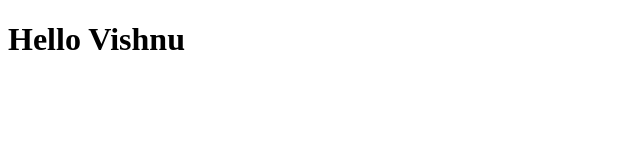
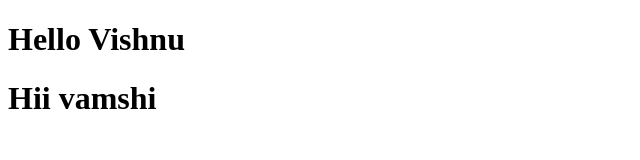
Before and after one commit to VamshiGangishetty04/28-collab, a plain HTML site: page index.html in a window 1280 px wide. Shown: the whole page, without its empty margins (0-640 px from the left). Drawn offline with Linux system fonts and the light colour scheme.

Commit message:
modified

```diff
--- a/index.html
+++ b/index.html
@@ -1,11 +1,15 @@
 <!DOCTYPE html>
 <html lang="en">
+
 <head>
     <meta charset="UTF-8">
     <meta name="viewport" content="width=device-width, initial-scale=1.0">
     <title>Document</title>
 </head>
+
 <body>
     <h1>Hello Vishnu</h1>
+    <h1>Hii vamshi</h1>
 </body>
+
 </html>
```
